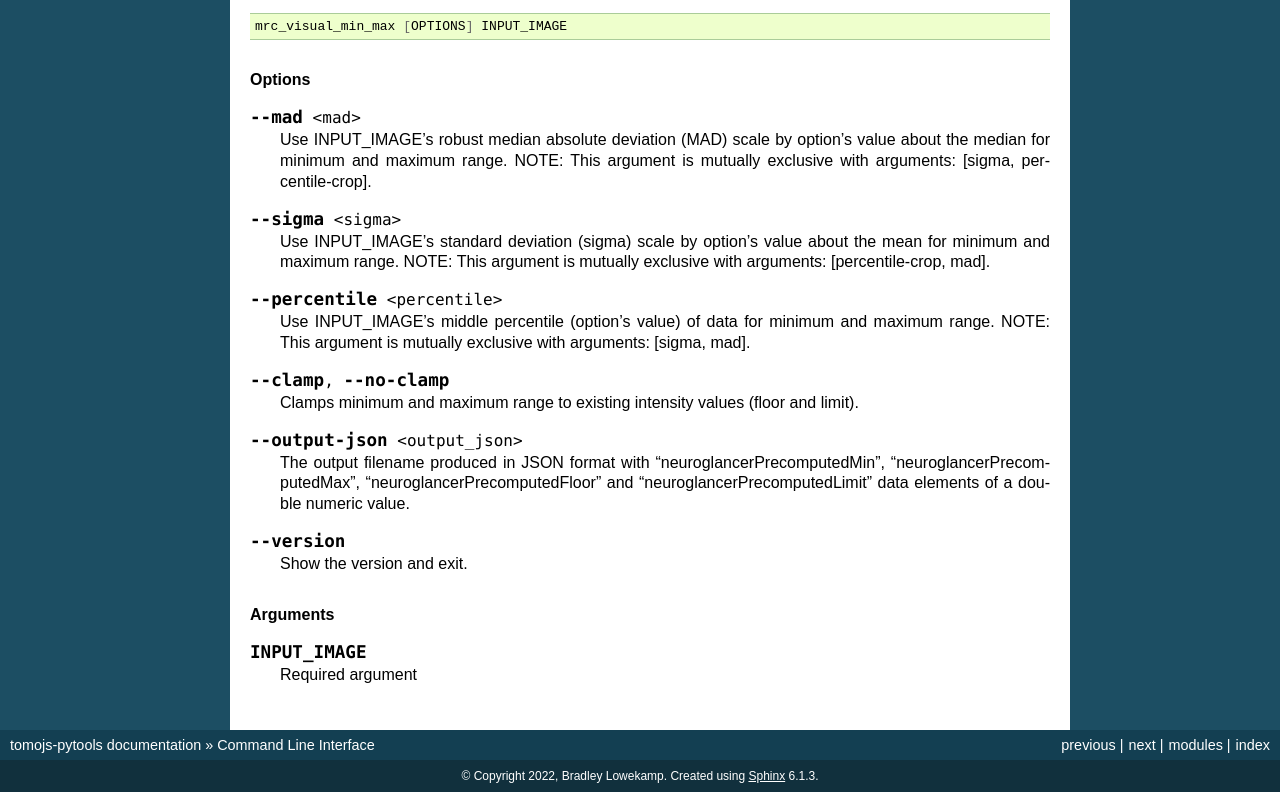
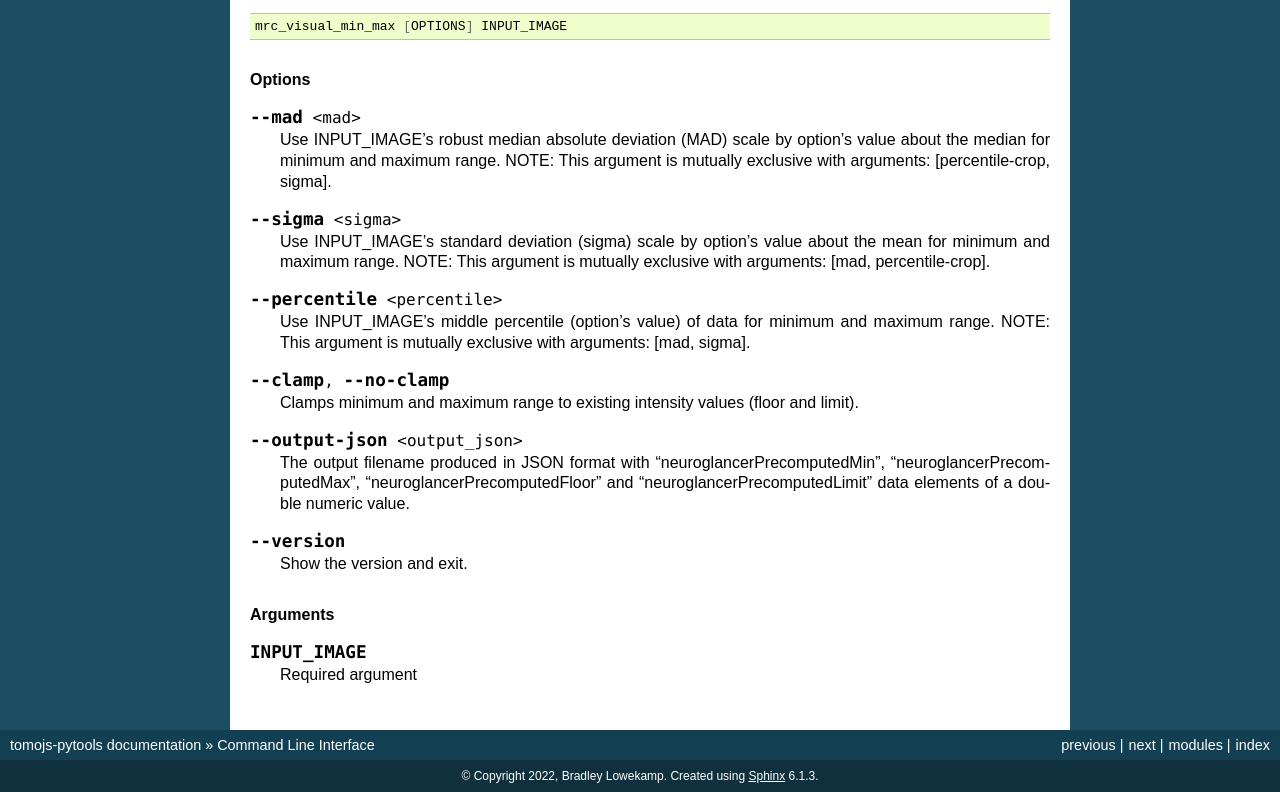
Before and after one commit to niaid/tomojs-pytools, a plain HTML site: page commandline.html in a window 1280 px wide. Shown: the part 1773-2565 px from the top of the page. Drawn offline with Linux system fonts and the light colour scheme.

Commit message:
Automatic Update
Fri Jan 27 18:45:08 UTC 2023

```diff
--- a/commandline.html
+++ b/commandline.html
@@ -157,19 +157,19 @@ data set. The image is required to have an integer pixel type.</p>
 <dl class="std option">
 <dt class="sig sig-object std" id="cmdoption-mrc_visual_min_max-mad">
 <span id="cmdoption-mrc-visual-min-max-mad"></span><span class="sig-name descname"><span class="pre">--mad</span></span><span class="sig-prename descclassname"> <span class="pre">&lt;mad&gt;</span></span><a class="headerlink" href="#cmdoption-mrc_visual_min_max-mad" title="Permalink to this definition">¶</a></dt>
-<dd><p>Use INPUT_IMAGE’s robust median absolute deviation (MAD) scale by option’s value about the median for minimum and maximum range.  NOTE: This argument is mutually exclusive with  arguments: [sigma, percentile-crop].</p>
+<dd><p>Use INPUT_IMAGE’s robust median absolute deviation (MAD) scale by option’s value about the median for minimum and maximum range.  NOTE: This argument is mutually exclusive with  arguments: [percentile-crop, sigma].</p>
 </dd></dl>
 
 <dl class="std option">
 <dt class="sig sig-object std" id="cmdoption-mrc_visual_min_max-sigma">
 <span id="cmdoption-mrc-visual-min-max-sigma"></span><span class="sig-name descname"><span class="pre">--sigma</span></span><span class="sig-prename descclassname"> <span class="pre">&lt;sigma&gt;</span></span><a class="headerlink" href="#cmdoption-mrc_visual_min_max-sigma" title="Permalink to this definition">¶</a></dt>
-<dd><p>Use INPUT_IMAGE’s standard deviation (sigma) scale by option’s value about the mean for minimum and maximum range.  NOTE: This argument is mutually exclusive with  arguments: [percentile-crop, mad].</p>
+<dd><p>Use INPUT_IMAGE’s standard deviation (sigma) scale by option’s value about the mean for minimum and maximum range.  NOTE: This argument is mutually exclusive with  arguments: [mad, percentile-crop].</p>
 </dd></dl>
 
 <dl class="std option">
 <dt class="sig sig-object std" id="cmdoption-mrc_visual_min_max-percentile">
 <span id="cmdoption-mrc-visual-min-max-percentile"></span><span class="sig-name descname"><span class="pre">--percentile</span></span><span class="sig-prename descclassname"> <span class="pre">&lt;percentile&gt;</span></span><a class="headerlink" href="#cmdoption-mrc_visual_min_max-percentile" title="Permalink to this definition">¶</a></dt>
-<dd><p>Use INPUT_IMAGE’s middle percentile (option’s value) of data for minimum and maximum range. NOTE: This argument is mutually exclusive with  arguments: [sigma, mad].</p>
+<dd><p>Use INPUT_IMAGE’s middle percentile (option’s value) of data for minimum and maximum range. NOTE: This argument is mutually exclusive with  arguments: [mad, sigma].</p>
 </dd></dl>
 
 <dl class="std option">
```
